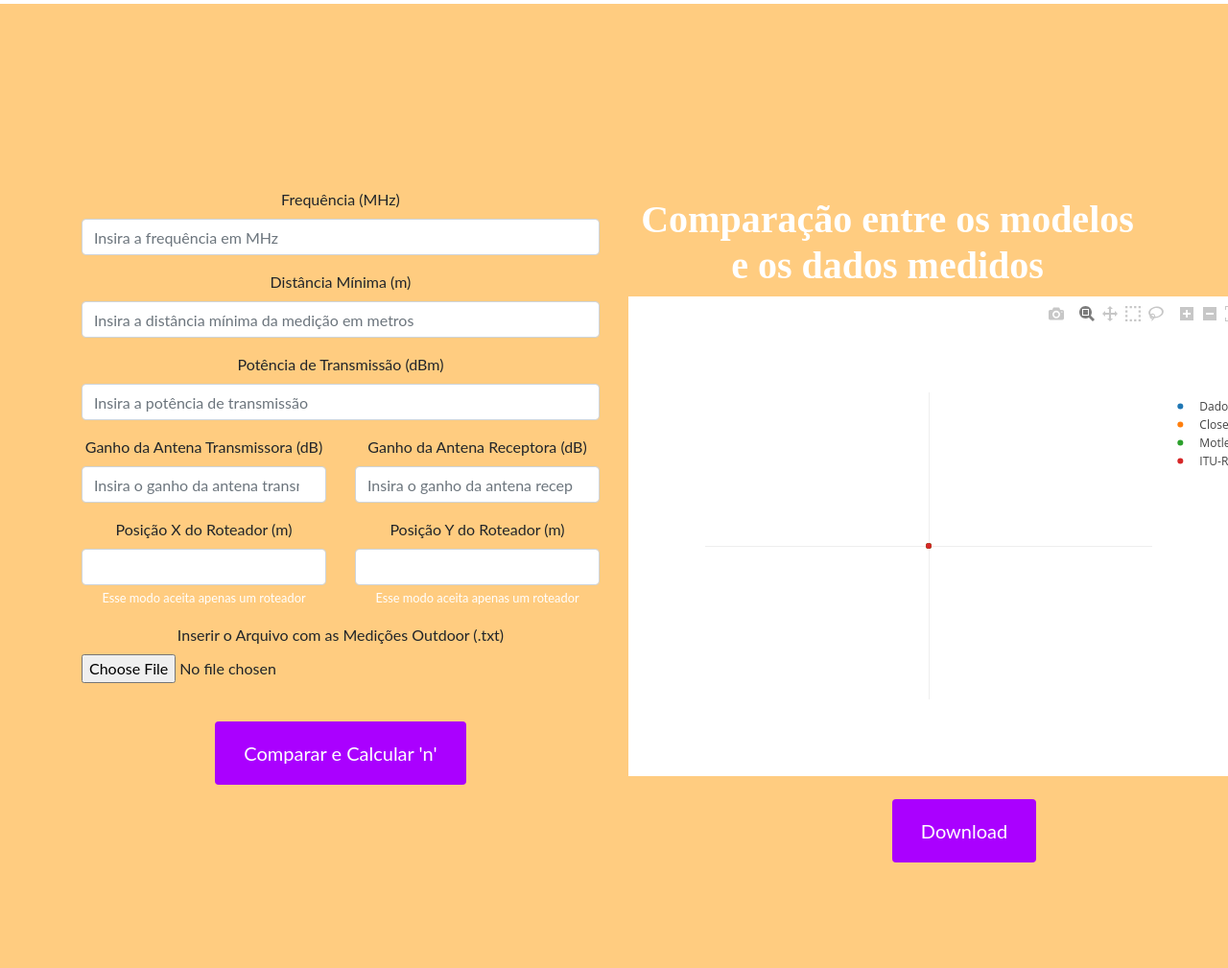
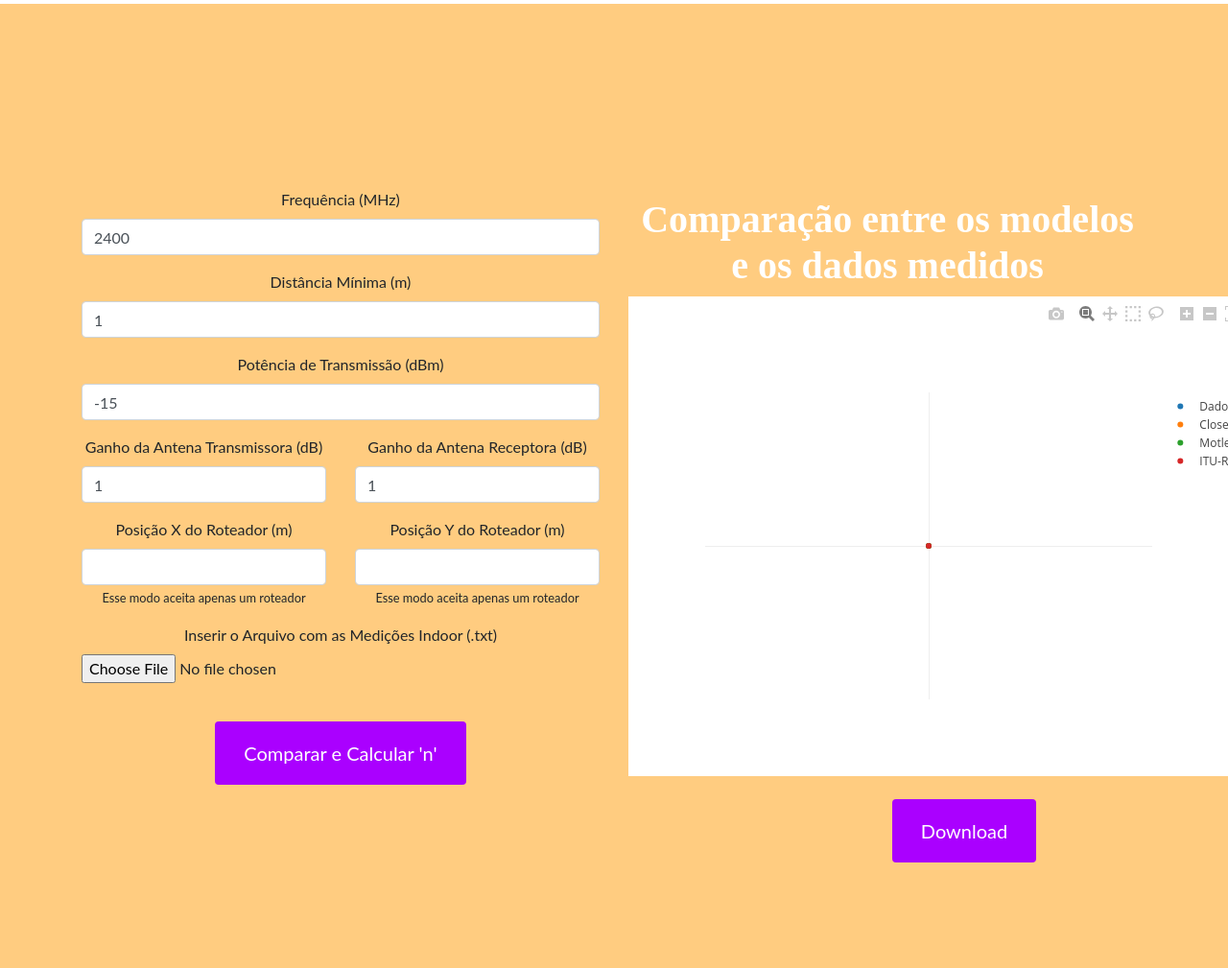
Before and after one commit to lidiaxp/serverZiwi, a Flask app: page /otiDown in a window 1280 px wide. Shown: the part 1144-2153 px from the top of that part at 96% size. Run offline with Flask 2, Linux system fonts and the light colour scheme; the page is wider than the window, and the part outside it is not shown; some libraries are stand-ins or nearby versions.

Commit message:
Pré Definindo Valores

```diff
--- a/templates/comparacao.html
+++ b/templates/comparacao.html
@@ -8,25 +8,25 @@
           			<form action="comparacao" method="POST" enctype="multipart/form-data">
             			<div class="form-group">
               				<label for="freq1">Frequência (MHz)</label>
-              				<input step="any" type="number" id="freq1" name="freq1" class="form-control" placeholder="Insira a frequência em MHz">
+              				<input step="any" type="number" id="freq1" name="freq1" class="form-control" placeholder="Insira a frequência em MHz" value="2400">
             			</div>
             			<div class="form-group">
               				<label>Distância Mínima (m)</label>
-              				<input step="any" type="number" name="d01" id="d01" class="form-control" placeholder="Insira a distância mínima da medição em metros">
+              				<input step="any" type="number" name="d01" id="d01" class="form-control" placeholder="Insira a distância mínima da medição em metros" value="1">
             			</div>
             			<div class="form-group">
               				<label>Potência de Transmissão (dBm)</label>
-              				<input step="any" type="number" name="ptdb1" id="ptdb1" class="form-control" placeholder="Insira a potência de transmissão">
+              				<input step="any" type="number" name="ptdb1" id="ptdb1" class="form-control" placeholder="Insira a potência de transmissão" value="-15">
             			</div>
             			<div class="form-group">
               				<div class="row">
                 				<div class="col-lg-6">
                   					<label>Ganho da Antena Transmissora (dB)</label>
-              						<input step="any" type="number" id="gt1" name="gt1" class="form-control" placeholder="Insira o ganho da antena transmissora em dB">
+              						<input step="any" type="number" id="gt1" name="gt1" class="form-control" placeholder="Insira o ganho da antena transmissora em dB" value="1">
                 				</div>
                 				<div class="col-lg-6">
                   					<label>Ganho da Antena Receptora (dB)</label>
-              						<input step="any" type="number" id="gr1" name="gr1" class="form-control" placeholder="Insira o ganho da antena receptora em dB">
+              						<input step="any" type="number" id="gr1" name="gr1" class="form-control" placeholder="Insira o ganho da antena receptora em dB" value="1">
                 				</div>
               				</div>
             			</div>
@@ -35,17 +35,17 @@
                 				<div class="col-lg-6">
                   					<label>Posição X do Roteador (m)</label>
               						<input step="any" type="number" id="x01" name="x01" class="form-control">
-              						<small style="color: white">Esse modo aceita apenas um roteador</small>
+              						<small>Esse modo aceita apenas um roteador</small>
                 				</div>
                 				<div class="col-lg-6">
                   					<label>Posição Y do Roteador (m)</label>
               						<input step="any" type="number" id="y01" name="y01" class="form-control">
-              						<small style="color: white">Esse modo aceita apenas um roteador</small>
+              						<small>Esse modo aceita apenas um roteador</small>
                 				</div>
               				</div>
             			</div>
             			<div class="form-group">
-              				<label>Inserir o Arquivo com as Medições Outdoor (.txt)</label>
+              				<label>Inserir o Arquivo com as Medições Indoor (.txt)</label>
               				<input type="file" class="form-control-file" name="compararFile">
             			</div>
             			<br>
```
